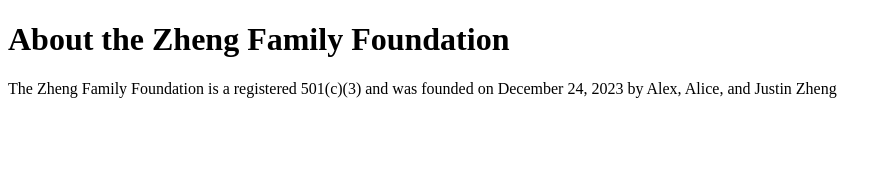
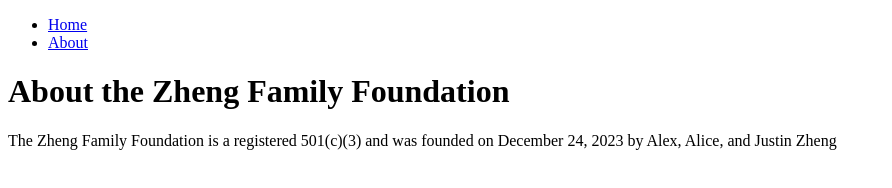
Before and after one commit to ZhengFamilyFoundation/zhengfamilyfoundation, a Gatsby site: page /about in a window 1280 px wide. Shown: the whole page, without its empty margins (0-892 px from the left). Built offline with nearby package versions, Linux system fonts and the light colour scheme; Gatsby itself is replaced by a stand-in of ours.

Commit message:
implemented layout.js

```diff
--- /dev/null
+++ b/src/components/layout.js
@@ -0,0 +1,21 @@
+import * as React from 'react'
+import { Link } from 'gatsby'
+
+const Layout = ({ pageTitle, children }) => {
+  return (
+    <div>
+      <nav>
+        <ul>
+          <li><Link to="/">Home</Link></li>
+          <li><Link to="/about">About</Link></li>
+        </ul>
+      </nav>
+      <main>
+        <h1>{pageTitle}</h1>
+        {children}
+      </main>
+    </div>
+  )
+}
+
+export default Layout
--- a/src/pages/about.js
+++ b/src/pages/about.js
@@ -1,11 +1,11 @@
 import * as React from 'react'
+import Layout from '../components/layout'
 
 const AboutPage = () => {
   return (
-    <main>
-      <h1>About the Zheng Family Foundation</h1>
+    <Layout pageTitle="About the Zheng Family Foundation">
       <p>The Zheng Family Foundation is a registered 501(c)(3) and was founded on December 24, 2023 by Alex, Alice, and Justin Zheng</p>
-    </main>
+    </Layout>
   )
 }
 
```
Also changed, not shown: src/pages/index.js (+4 -4 lines).
